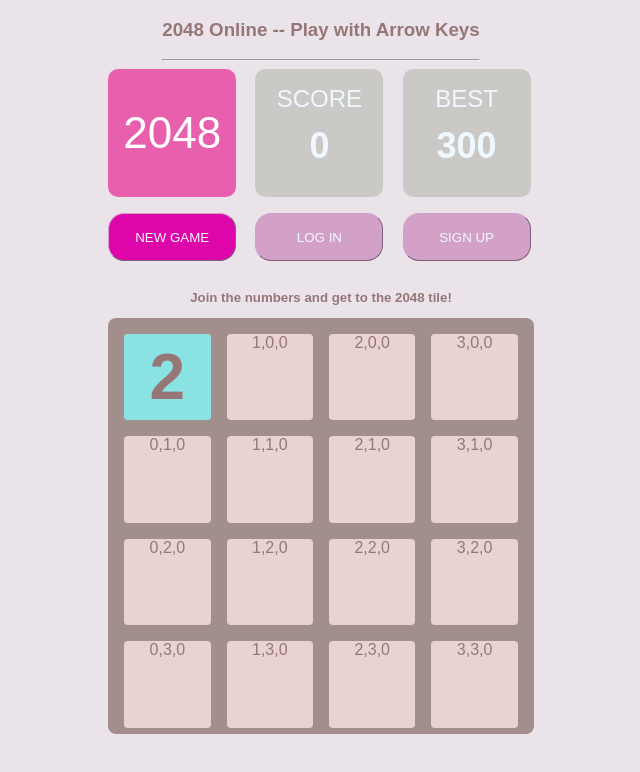
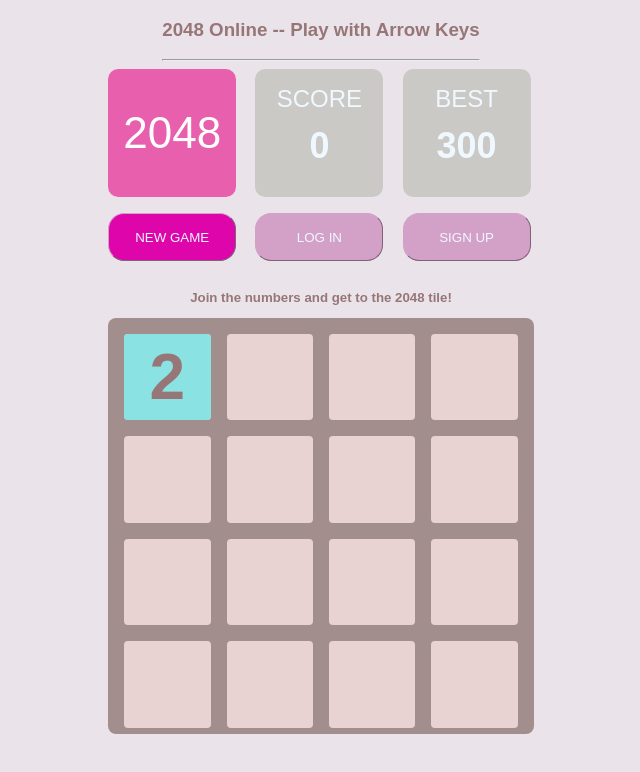
Before and after one commit to lovelyjoy1991/Solo-Project-2048-Puzzle, a React app: page / in a window 1280 px wide. Shown: the top 772 px of the page, without its empty margins (319-959 px from the left). Built offline with nearby package versions, Linux system fonts and the light colour scheme.

Commit message:
after lecture

```diff
--- a/client/components/Cell.jsx
+++ b/client/components/Cell.jsx
@@ -2,11 +2,7 @@
 import Tile from './Tile';
 
 const Cell = ({ id, value, x, y }) => {
-  return (
-    <div className='cell'>
-      {x},{y},{value}
-    </div>
-  );
+  return <div className='cell'>{/* {x},{y},{value} */}</div>;
 };
 
 export default Cell;
--- a/client/containers/BoardContainer.jsx
+++ b/client/containers/BoardContainer.jsx
@@ -4,6 +4,7 @@
 import Board from '../components/Board';
 
 const BoardContainer = () => {
+  // const { grid, score, gameOver } = useSelector();
   const dispatch = useDispatch();
 
   return (
```
Also changed, not shown: 1 other file (tests, documents, lock files or other folders).
